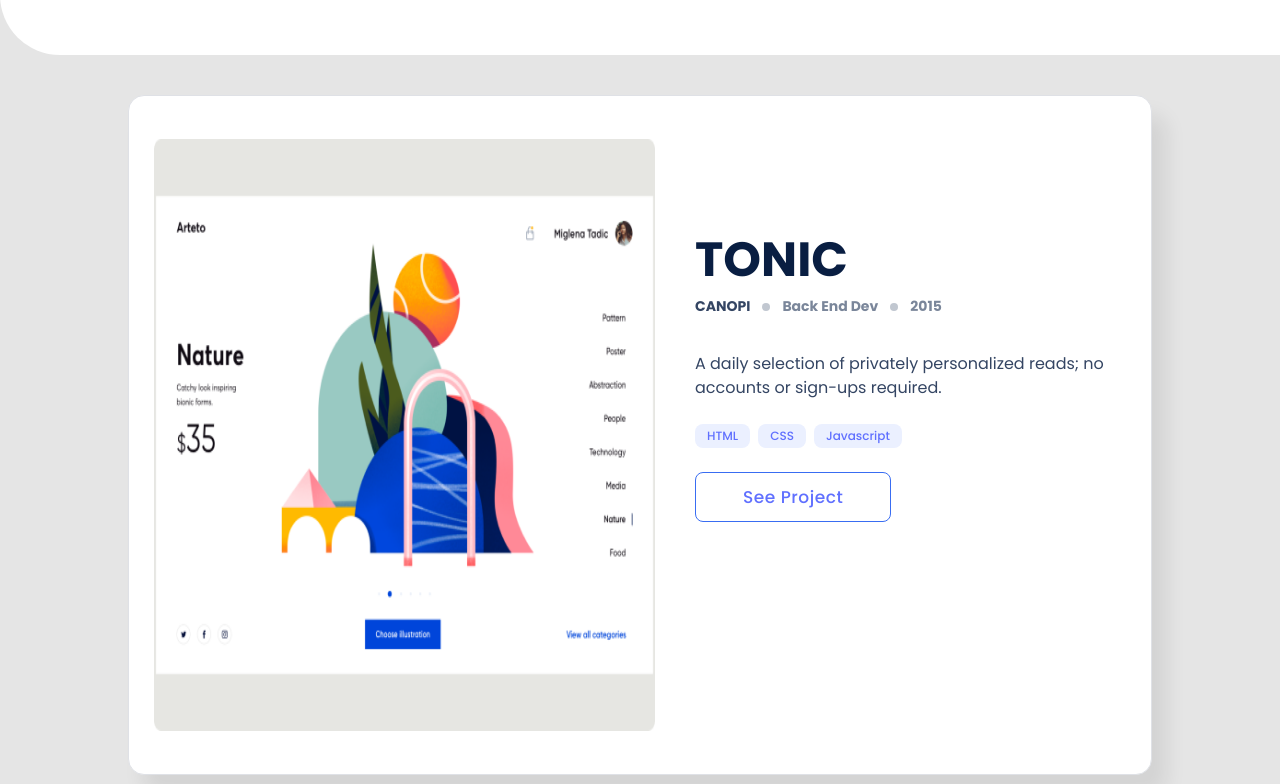
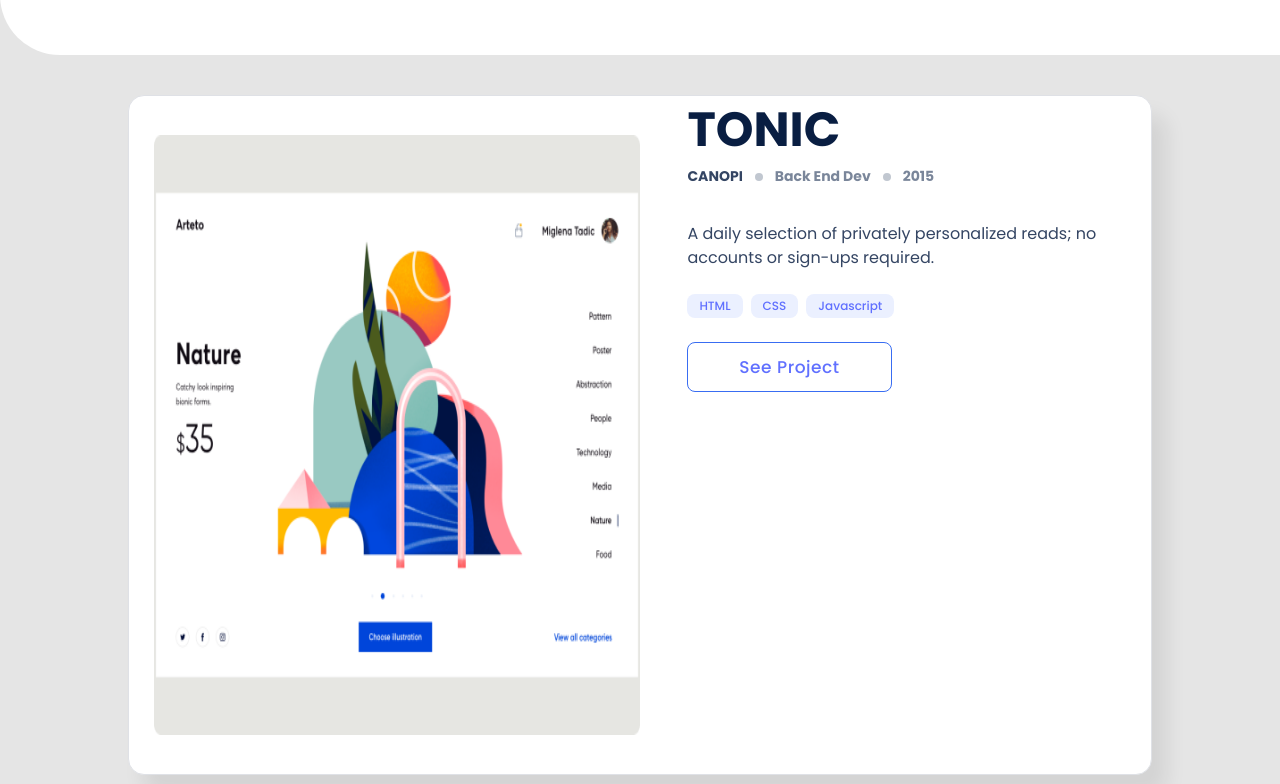
Before and after one commit to alyconr/Personal-Portfolio-Project, a website: page index.html in a window 1280 px wide. Shown: the part 716-1500 px from the top of the page. Drawn offline with Linux system fonts and the light colour scheme.

Commit message:
:art:   fit card images styles

```diff
--- a/style.css
+++ b/style.css
@@ -670,8 +670,8 @@ textarea {
 
   .image-card {
     margin: 0 1rem 0 1.5rem;
-    width: 50%;
-    height: 90%;
+    width: 38vw;
+    height: 75vh;
   }
 
   .card {
@@ -690,12 +690,13 @@ textarea {
     padding: 1rem;
   }
 
-  .card-content {
-    margin: -11rem 1rem 0 1rem;
+  .card-reverse {
+    flex-direction: row-reverse;
   }
 
-  .card-reverse {
-    flex-direction: row-reverse;
+  .card-content {
+    width: 50vw;
+    height: 80vh;
   }
 
   .ton {
```
